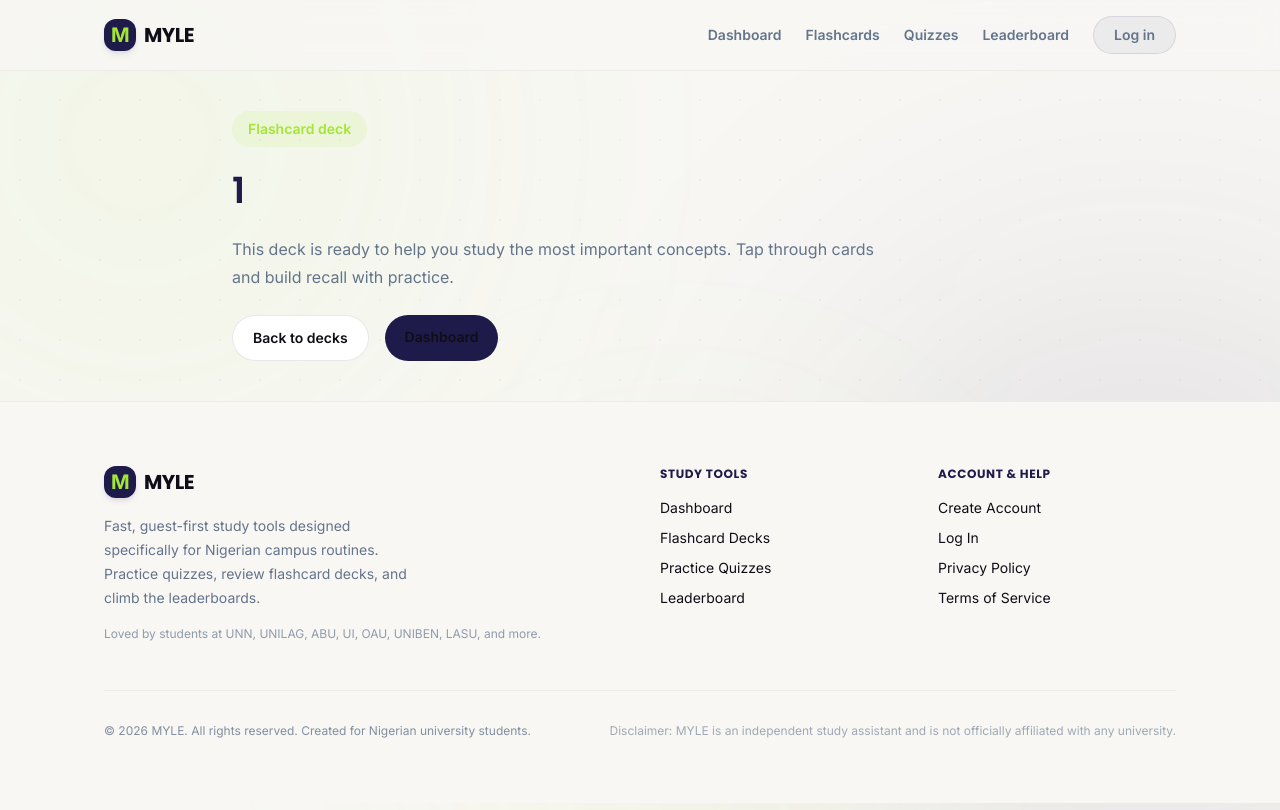
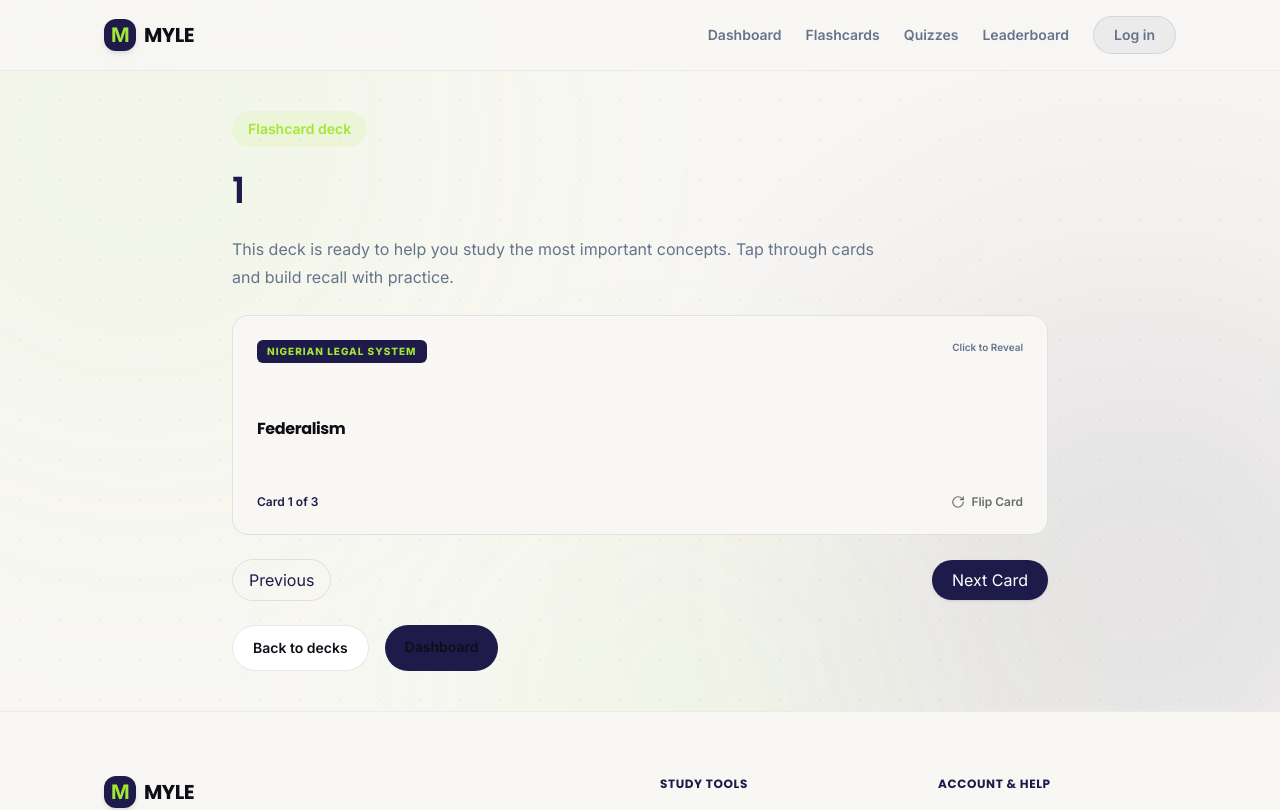
Before and after one commit to freedom493/myle, a Next.js app: page /flashcards/1 in a window 1280 px wide. Shown: the top 810 px of the page. Built offline with nearby package versions, Linux system fonts and the light colour scheme.

Commit message:
added an update

```diff
--- a/app/flashcards/[deckId]/page.tsx
+++ b/app/flashcards/[deckId]/page.tsx
@@ -1,4 +1,5 @@
 import Link from "next/link";
+import FlashcardsComponent from "@/components/layout/flashcards";
 
 interface DeckPageProps {
   params: Promise<{
@@ -8,6 +9,7 @@ interface DeckPageProps {
 
 export default async function DeckPage({ params }: DeckPageProps) {
   const resolvedParams = await params;
+
   return (
     <div className="mx-auto max-w-4xl px-6 py-10 md:px-10">
       <div className="space-y-6">
@@ -18,6 +20,7 @@ export default async function DeckPage({ params }: DeckPageProps) {
         <p className="max-w-2xl text-base leading-7 text-brand-muted">
           This deck is ready to help you study the most important concepts. Tap through cards and build recall with practice.
         </p>
+        <FlashcardsComponent deckId={resolvedParams.deckId} />
         <div className="flex flex-wrap gap-4">
           <Link href="/flashcards" className="rounded-full border border-brand-indigo/10 bg-white px-5 py-3 text-sm font-semibold text-brand-indigo transition hover:bg-brand-indigo/5">
             Back to decks
@@ -26,7 +29,7 @@ export default async function DeckPage({ params }: DeckPageProps) {
             Dashboard
           </Link>
         </div>
-      </div>
-    </div>
+      </div >
+    </div >
   );
 }
--- a/app/layout.tsx
+++ b/app/layout.tsx
@@ -28,7 +28,7 @@ export default function RootLayout({
 }>) {
   return (
     <html
-      lang="en"
+      lang="en-NG"
       className={`${inter.variable} ${poppins.variable} h-full antialiased`}
       data-scroll-behavior="smooth"
     >
--- /dev/null
+++ b/components/layout/flashcards.tsx
@@ -0,0 +1,100 @@
+'use client';
+
+import { useState } from "react";
+import { RotateCw } from "lucide-react";
+import nigeria_legal_system from '@/content/flashcards/nigerian-legal-system.json';
+import legal_methods from '@/content/flashcards/legal-methods.json';
+
+interface FlashcardsComponentProps {
+    deckId: string
+}
+
+export default function FlashcardsComponent({ deckId } : FlashcardsComponentProps) {
+    const flashcards = [
+        legal_methods,
+        nigeria_legal_system
+    ];
+
+    const findFlashcardId = () => {
+        return flashcards[0].id === deckId ? flashcards[0] : flashcards[1]
+    }
+
+    const sampleFlashcards = findFlashcardId().cards;
+
+    const [currentCard, setCurrentCard] = useState(0);
+    const [isFlipped, setIsFlipped] = useState(false);
+
+    const handleNext = () => {
+        setIsFlipped(false);
+        setTimeout(() => {
+            setCurrentCard((prev) => (prev + 1) % sampleFlashcards.length);
+        }, 180);
+    };
+
+    const handlePrev = () => {
+        setIsFlipped(false);
+        setTimeout(() => {
+            setCurrentCard((prev) => (prev - 1 + sampleFlashcards.length) % sampleFlashcards.length);
+        }, 180);
+    };
+
+    return (
+        <>
+            <div
+                onClick={() => setIsFlipped(!isFlipped)}
+                className={`group min-h-[220px] rounded-2xl border border-brand-indigo/10 p-6 flex flex-col justify-between cursor-pointer select-none transition-all duration-300 ${isFlipped
+                    ? 'bg-brand-indigo text-white shadow-inner'
+                    : 'bg-brand-surface text-brand-text hover:border-brand-lime/45 hover:shadow-md'
+                    }`}
+            >
+                <div className="flex justify-between items-start gap-4">
+                    <span className={`text-[10px] font-extrabold uppercase tracking-widest px-2.5 py-1 rounded-md ${isFlipped ? 'bg-brand-lime text-brand-indigo' : 'bg-brand-indigo text-brand-lime'
+                        }`}>
+                        {findFlashcardId().name}
+                    </span>
+                    <span className="text-[10px] text-brand-muted font-semibold group-hover:text-brand-indigo/80">
+                        {isFlipped ? "Showing Answer" : "Click to Reveal"}
+                    </span>
+                </div>
+
+                <div className="my-6">
+                    {isFlipped ? (
+                        <p className="text-sm font-medium leading-relaxed animate-fade-in">
+                            {sampleFlashcards[currentCard].definition}
+                        </p>
+                    ) : (
+                        <p className="text-base font-bold leading-snug tracking-tight font-heading">
+                            {sampleFlashcards[currentCard].term}
+                        </p>
+                    )}
+                </div>
+
+                <div className="flex justify-between items-center text-xs font-semibold">
+                    <span className={isFlipped ? 'text-brand-lime' : 'text-brand-indigo'}>
+                        Card {currentCard + 1} of {sampleFlashcards.length}
+                    </span>
+                    <div className="flex items-center gap-1.5 opacity-60 group-hover:opacity-100 transition-opacity">
+                        <RotateCw className="h-3.5 w-3.5 animate-spin-slow" />
+                        <span>Flip Card</span>
+                    </div>
+                </div>
+            </div>
+
+            {/* Pagination controls */}
+            <div className="mt-4 flex justify-between items-center">
+                <button
+                    onClick={handlePrev}
+                    className="rounded-full border border-brand-indigo/10 px-4 py-2 text-xs font-bold text-brand-indigo transition hover:bg-brand-indigo/5"
+                >
+                    Previous
+                </button>
+                <button
+                    onClick={handleNext}
+                    className="rounded-full bg-brand-indigo px-5 py-2 text-xs font-bold text-white transition hover:bg-brand-indigo/90 shadow-sm"
+                >
+                    Next Card
+                </button>
+            </div>
+        </>
+    )
+}
--- /dev/null
+++ b/content/flashcards/legal-methods.json
@@ -0,0 +1,11 @@
+{
+  "id": "legal-methods",
+  "name": "Legal Methods",
+  "description": "Key concepts and institutions in the Nigerian legal framework.",
+  "cards": [
+    {
+      "term": "Law and order",
+      "definition": "law fjf"
+    }
+  ]
+}
```
